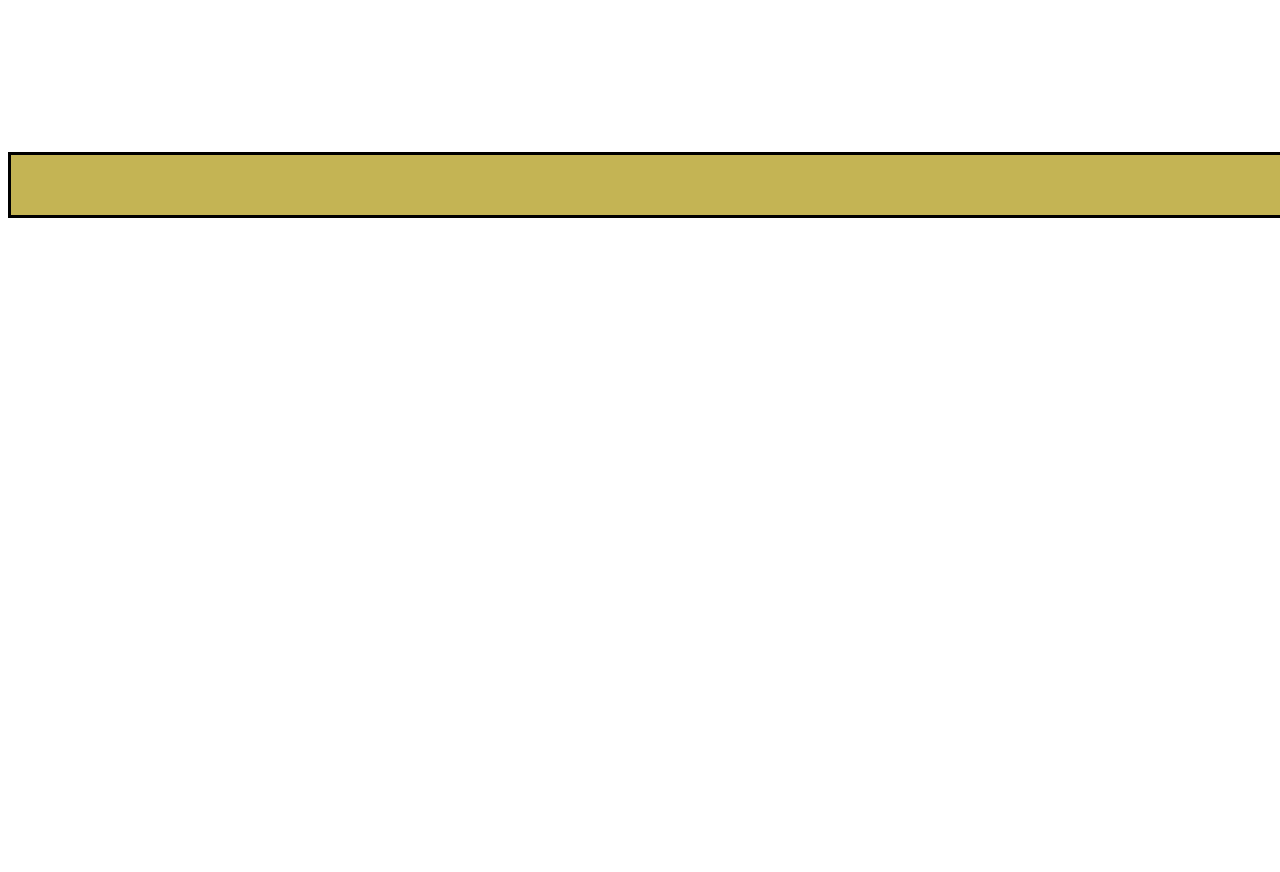
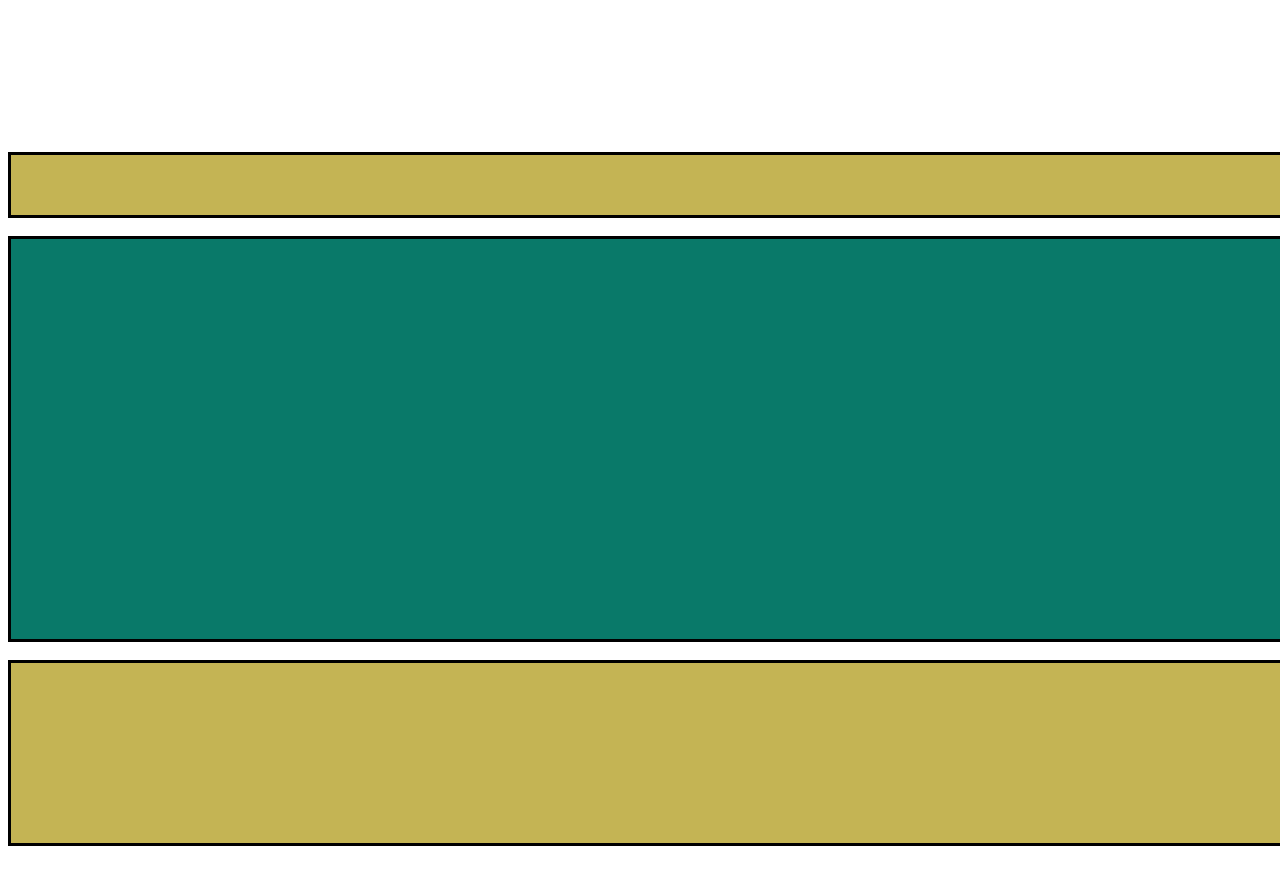
Before and after one commit to cabbage7404/webDesign, a plain HTML site: page index.html in a window 1280 px wide. Shown: the top 872 px of the page. Before the commit the page ends 800 px from the top, so only its background shows below. Drawn offline with Linux system fonts and the light colour scheme.

Commit message:
Update style.css

```diff
--- a/style.css
+++ b/style.css
@@ -26,3 +26,19 @@ html{
   margin: 0 auto;
   background-color: #C4B454;
 }
+
+.main{
+  width: 1600px;
+  height: 400px;
+  border-style: solid;
+  margin: 0 auto;
+  background-color: #097969;
+}
+
+.footer{
+  width: 1600px;
+  height: 180px;
+  border-style: solid;
+  margin: 0 auto;
+  background-color: #C4B454;
+}
```
